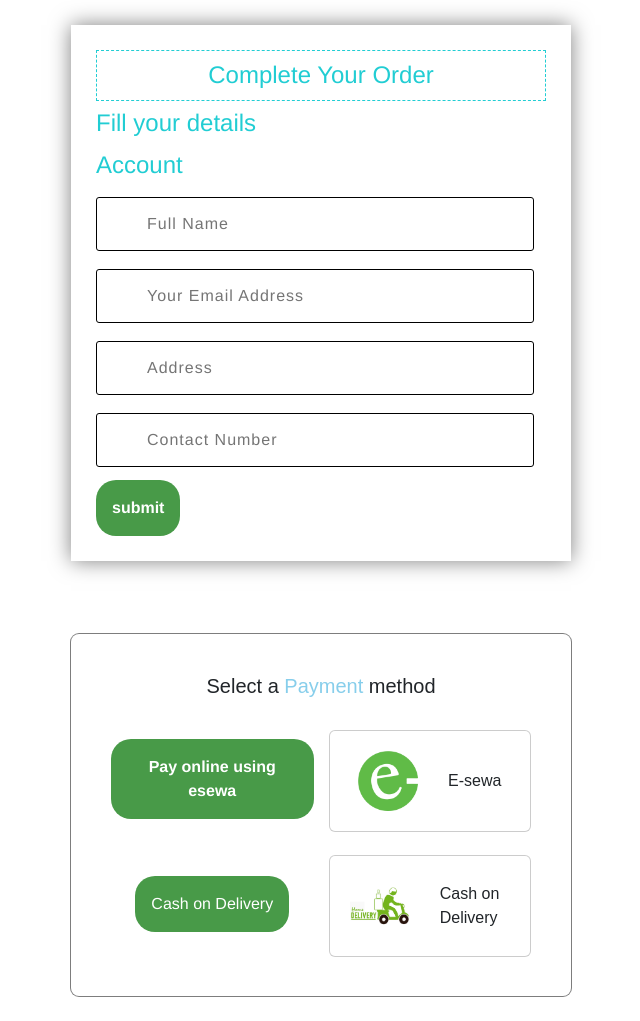
After one commit to gurunglaxmi891/book, a PHP site: page /books/payment.php in a window 1280 px wide. The commit adds this page. Shown: the whole page, without its empty margins (319-959 px from the left). Run offline with PHP 8.4, Linux system fonts and the light colour scheme; data that the repository does not hold is empty.

Commit message:
transaction work with esewa --> half completed

```diff
--- a/all_books.php
+++ b/all_books.php
@@ -145,7 +145,7 @@
                 <div class="purchase-info">
                     <input type="number" min="0" value="1">
                     <button type="button" class="btnn">Add to Cart <i class="fas fa-shopping-cart"></i></button>
-                    <button type="button" class="btnn"><a href="./payment.html">Buy Now</a></button>
+                    <button type="button" class="btnn"><a href="./payment.php?id=<?php echo $data['id']; ?>&price=<?php echo $data['price']; ?>&book_name=<?php echo $data['book_name']; ?>">Buy Now</a></button>
                 </div>
                 <div class="book-detail">
 
@@ -220,6 +220,9 @@
         </div>
 
     </footer>
+    <script src="https://cdn.jsdelivr.net/npm/bootstrap@5.3.0/dist/js/bootstrap.bundle.min.js"
+        integrity="sha384-geWF76RCwLtnZ8qwWowPQNguL3RmwHVBC9FhGdlKrxdiJJigb/j/68SIy3Te4Bkz"
+        crossorigin="anonymous"></script>
 
 </body>
 
--- /dev/null
+++ b/payment.php
@@ -0,0 +1,161 @@
+<?php
+  require("process/config.php");
+?>
+<!DOCTYPE html>
+<html lang="en">
+
+<head>
+  <meta charset="UTF-8" />
+  <meta http-equiv="X-UA-Compatible" content="IE=edge" />
+  <meta name="viewport" content="width=device-width, initial-scale=1.0" />
+  <title>Payment</title>
+  <link href="https://cdn.jsdelivr.net/npm/bootstrap@5.3.0/dist/css/bootstrap.min.css" rel="stylesheet"
+        integrity="sha384-9ndCyUaIbzAi2FUVXJi0CjmCapSmO7SnpJef0486qhLnuZ2cdeRhO02iuK6FUUVM" crossorigin="anonymous">
+  <link rel="stylesheet" href="https://use.fontawesome.com/releases/v5.15.4/css/all.css" />
+  <link rel="stylesheet" href="paymentmethod.css" />
+</head>
+
+<body>
+<?php
+   if(isset($_GET["id"]) && isset($_GET["price"]) && isset($_GET["book_name"]))
+   {
+     $id = $_GET["id"];
+     $price = $_GET["price"];
+     $book_name = $_GET["book_name"];
+    //  echo $id ;
+    //  echo $price ;
+    //  echo $book_name ;
+
+   }
+?>
+  <div class="wrapper">
+    <h2>Complete Your Order</h2>
+    <?php
+         if(isset($_POST["submit"]))
+         {
+          $name = $_POST["name"];
+          $email = $_POST["email"];
+          $address = $_POST["address"];
+          $number = $_POST["number"];
+          // echo "name = " . $name;
+          // echo "number = " . $number;
+          // echo "email = " . $email;
+          // echo "address = " . $address;
+
+          $sql = "INSERT INTO booking(book_id,book_name,price,order_by,email,contact_number,address) VALUES('$id','$book_name','$price','$name','$email','$number','$address') ";
+          $result = mysqli_query($con , $sql);
+          if($result)
+          {
+            ?>
+               <div class="alert alert-success alert-dismissible fade show" role="alert">
+                <strong>Thanks for submitting data. Payment options are available below.</strong>
+                <button type="button" class="btn-close" data-bs-dismiss="alert" aria-label="Close"></button>
+               </div>
+            <?php
+
+          }
+          else
+          {
+            ?>
+               <div class="alert alert-warning alert-dismissible fade show" role="alert">
+                <strong>query failed in database</strong> You should check in on some of those fields below.
+                <button type="button" class="btn-close" data-bs-dismiss="alert" aria-label="Close"></button>
+               </div>
+            <?php
+          }
+         }
+    ?>
+    <h4>Fill your details</h4>
+    <form action="#" method="POST">
+      <!-- Account Information Start -->
+
+      <h4>Account</h4>
+      <div class="input_group">
+        <div class="input_box">
+          <input type="text" placeholder="Full Name" required class="name" name="name"/>
+        </div>
+      </div>
+
+      <div class="input_group">
+        <div class="input_box">
+          <input type="Email" placeholder="Your Email Address" required class="name"  name="email"/>
+        </div>
+      </div>
+
+      <div class="input_group">
+        <div class="input_box">
+          <input type="text" placeholder="Address" required class="name"  name="address"/>
+        </div>
+      </div>
+
+
+
+      <div class="input_group">
+        <div class="input_box">
+          <input type="number" placeholder="Contact Number" required class="name" name="number" />
+        </div>
+      </div>
+      <button type="submit" name="submit">submit</button>
+    </form>
+  </div>
+  <br />
+  <br />
+<?php
+
+?>
+  <div class="container">
+    <div class="title">
+      <h4>Select a <span style="color: skyblue">Payment</span> method</h4>
+    </div>
+    <!-- <form action="#" class="form-1"> -->
+      <form action="https://uat.esewa.com.np/epay/main" method="POST" >
+        <div class="category">
+          <input value="<?php echo $price ?>" name="tAmt" type="hidden">
+          <input value="<?php echo $price ?>" name="amt" type="hidden">
+          <input value="0" name="txAmt" type="hidden">
+          <input value="0" name="psc" type="hidden">
+          <input value="0" name="pdc" type="hidden">
+          <input value="EPAYTEST" name="scd" type="hidden">
+          <input value="<?php echo $id ?>" name="pid" type="hidden">
+          <input value="http://merchant.com.np/page/esewa_payment_success?q=su" type="hidden" name="su">
+          <input value="http://merchant.com.np/page/esewa_payment_failed?q=fu" type="hidden" name="fu">
+
+          <!-- <input type="radio" name="payment" id="e-sewa" /> -->
+          <!-- <input value="Pay online using esewa" type="submit"> -->
+          <button type="submit" >Pay online using esewa</button>
+          <label for="e-sewa" class="esewaMethod">
+            <div class="imgName">
+              <div class="imgContainer esewa">
+                <img src="./img/esewa.png" alt="online payment" />
+              </div>
+              <span class="name">E-sewa</span>
+            </div>
+            <span class="check"><i class="fa-solid fa-circle-check" style="color: #6064b6"></i></span>
+          </label>
+
+        </div>
+
+
+        <div class="category">
+          <!-- <input type="radio" name="payment" id="CashonDelivery" /> -->
+          <!-- <input value="Cash on delivery" type="submit"> -->
+          <a href="#">Cash on Delivery</a>
+          <label for="CashonDelivery" class="CashonDeliveryMethod">
+            <div class="imgName">
+              <div class="imgContainer cash">
+                <img src="./img/Home-delivery.jpg" alt="online payment" />
+              </div>
+              <span class="name">Cash on Delivery</span>
+            </div>
+            <span class="check"><i class="fa-solid fa-circle-check" style="color: #6064b6"></i></span>
+          </label>
+        </div>
+      </form>
+
+  </div>
+  <script src="https://cdn.jsdelivr.net/npm/bootstrap@5.3.0/dist/js/bootstrap.bundle.min.js"
+        integrity="sha384-geWF76RCwLtnZ8qwWowPQNguL3RmwHVBC9FhGdlKrxdiJJigb/j/68SIy3Te4Bkz"
+        crossorigin="anonymous"></script>
+</body>
+
+</html>
--- a/paymentmethod.css
+++ b/paymentmethod.css
@@ -78,11 +78,11 @@
     font-family: Arial, Helvetica, sans-serif;
 
 }
- .container form input{
+ .container input[type="radio"]{
      display: flex;
 
 }
-.container form .category{
+.container .category{
     margin-top: 10px;
     padding-top: 20px;
     display: grid;
@@ -90,6 +90,8 @@
     grid-gap: 15px;
     flex-wrap: wrap;
     margin: auto;
+    /* background-color: #21cdd3; */
+    /* border: 4px solid black; */
 }
 .category label{
     margin-top: 5px;
@@ -152,3 +154,47 @@
 .check i{
     font-size:18px ;
 }
+
+/* .form-1{
+    border: 4px solid black;
+}
+.form-2{
+    border: 4px solid red;
+    display: block;
+    width: 100%;
+} */
+/* form{
+    border: 4px solid black;
+} */
+/* input[type="submit"]{
+    padding: 1rem;
+    background-color: rgb(72, 154, 72);
+    color: #fff;
+    outline: none;
+    border: none;
+    border-radius: 20px;
+} */
+button{
+    padding: 1rem;
+    background-color: rgb(72, 154, 72);
+    color: #fff;
+    outline: none;
+    border: none;
+    border-radius: 20px;
+    font-weight: 700;
+}
+a{
+    padding: 1rem;
+    background-color: rgb(72, 154, 72);
+    color: #fff;
+    outline: none;
+    border: none;
+    border-radius: 20px;
+    text-decoration: none;
+}
+button , a{
+    transition: all 0.5s ease-in-out;
+}
+button:hover , a:hover{
+    box-shadow: 4px 4px 0 0 rgba(11, 92, 59, 0.955);
+}
--- a/process/config.php
+++ b/process/config.php
@@ -8,7 +8,7 @@
      if($con)
      {
         // die("Database connection error") . mysqli_connect_error();
-        // echo "connection success";
+      //   echo "connection success";
      }
      else{
         die('connection error---->').mysqli_connect_error();
```
Also changed, not shown: payment.html (deleted, +0 -101 lines), img/Home-delivery.jpg (added), img/esewa.png (added).
